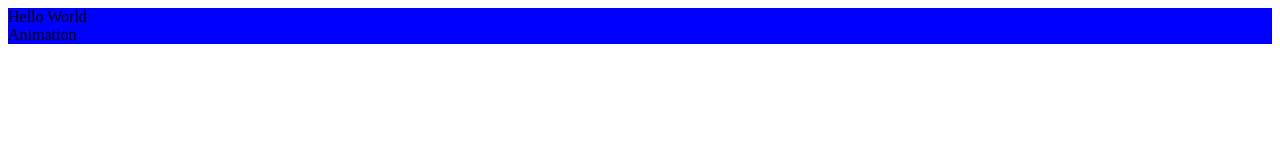
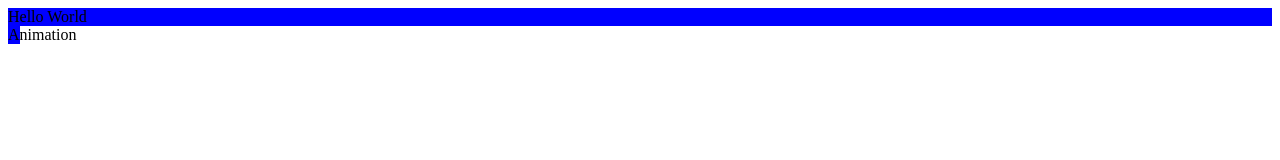
Before and after one commit to eric-d-culver/eric-d-culver.github.io, a plain HTML site: page index.html in a window 1280 px wide. Drawn offline with Linux system fonts and the light colour scheme.

Commit message:
change div width

```diff
--- a/style.css
+++ b/style.css
@@ -10,6 +10,7 @@ div.hover:hover {
 }
 
 div.animate {
+	width: 12px;
 	background-color: blue;
 	position: relative;
 	z-index: -1;
```
